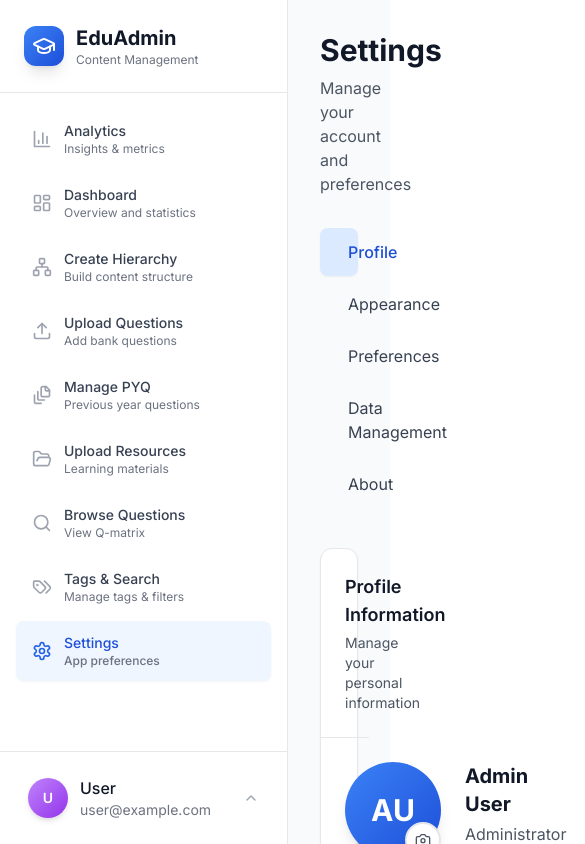
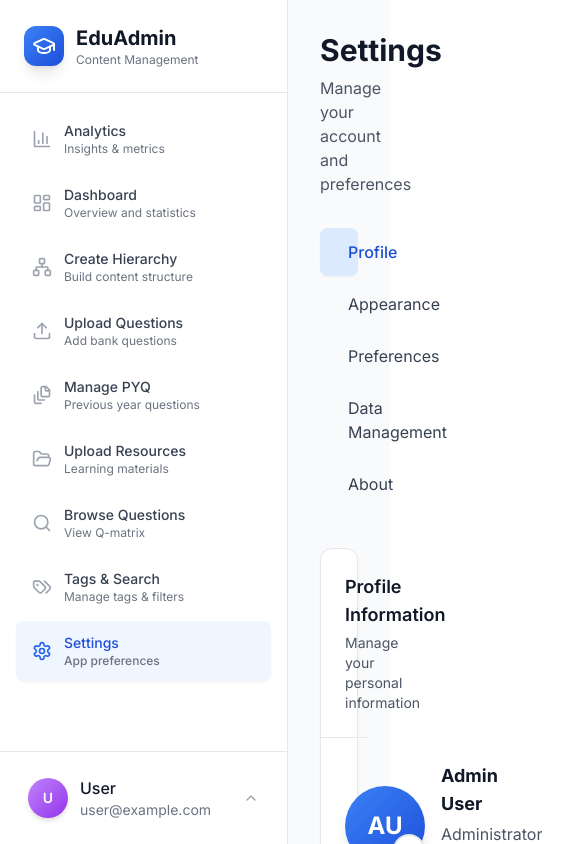
Before and after one commit to fathimafidampz-ai/admin-app, a Next.js app: page /settings in a window 390 px wide. Shown: the top 844 px of the page, 585 px wide, since content can reach past the window. Built offline with nearby package versions, Linux system fonts and the light colour scheme; no server answers.

Commit message:
responsive version

```diff
--- a/src/app/settings/page.tsx
+++ b/src/app/settings/page.tsx
@@ -41,7 +41,6 @@
       <div className="flex flex-col md:flex-row gap-6">
   {/* Sidebar */}
   <div className="w-full md:w-64 md:flex-shrink-0">
-          {/* sticky only on md+ so it doesn’t eat space on small screens */}
     <div className="md:sticky md:top-6 space-y-1">
       {tabs.map((tab) => {
         const Icon = tab.icon;
@@ -82,6 +81,7 @@
     {activeTab === 'about' && <AboutSection />}
   </div>
 </div>
+
     </AppLayout>
   );
 }
--- a/src/components/settings/ProfileSection.tsx
+++ b/src/components/settings/ProfileSection.tsx
@@ -1,7 +1,13 @@
 'use client';
 
 import { useState } from 'react';
-import { Card, CardContent, CardHeader, CardTitle, CardDescription } from '@/components/ui/Card';
+import {
+  Card,
+  CardContent,
+  CardHeader,
+  CardTitle,
+  CardDescription,
+} from '@/components/ui/Card';
 import { Button } from '@/components/ui/Button';
 import { Input } from '@/components/ui/Input';
 import { Camera, Save } from 'lucide-react';
@@ -31,33 +37,50 @@
         <CardDescription>Manage your personal information</CardDescription>
       </CardHeader>
       <CardContent>
-        <div className="flex items-start gap-6 mb-6">
+        {/* Top section: avatar, info, edit button */}
+        <div
+          className="
+            flex flex-col gap-4 mb-6
+            md:flex-row md:items-start md:gap-6
+          "
+        >
+          {/* Avatar + basic info */}
+          <div className="flex items-center md:items-start gap-4">
             {/* Avatar */}
             <div className="relative">
-            <div className="w-24 h-24 bg-gradient-to-br from-primary-500 to-primary-700 rounded-full flex items-center justify-center shadow-lg">
-              <span className="text-white font-bold text-3xl">
-                {profile.name.split(' ').map(n => n[0]).join('')}
+              <div className="w-20 h-20 md:w-24 md:h-24 bg-gradient-to-br from-primary-500 to-primary-700 rounded-full flex items-center justify-center shadow-lg">
+                <span className="text-white font-bold text-2xl md:text-3xl">
+                  {profile.name
+                    .split(' ')
+                    .map((n) => n[0])
+                    .join('')}
                 </span>
               </div>
-            <button className="absolute bottom-0 right-0 p-2 bg-white rounded-full shadow-lg border-2 border-gray-200 hover:bg-gray-50 transition-colors">
+              <button className="absolute bottom-0 right-0 p-1.5 md:p-2 bg-white rounded-full shadow-lg border-2 border-gray-200 hover:bg-gray-50 transition-colors">
                 <Camera className="w-4 h-4 text-gray-600" />
               </button>
             </div>
 
             {/* Info */}
-          <div className="flex-1">
-            <h3 className="text-xl font-bold text-gray-900 mb-1">{profile.name}</h3>
-            <p className="text-gray-600 mb-2">{profile.role}</p>
+            <div>
+              <h3 className="text-lg md:text-xl font-bold text-gray-900 mb-1">
+                {profile.name}
+              </h3>
+              <p className="text-gray-600 mb-1 md:mb-2">{profile.role}</p>
               <p className="text-sm text-gray-500">{profile.organization}</p>
+            </div>
           </div>
 
           {/* Edit Button */}
+          <div className="mt-2 md:mt-0 md:ml-auto">
             <Button
               variant={isEditing ? 'outline' : 'primary'}
               onClick={() => setIsEditing(!isEditing)}
+              className="w-full md:w-auto"
             >
               {isEditing ? 'Cancel' : 'Edit Profile'}
             </Button>
+          </div>
         </div>
 
         {/* Form */}
@@ -65,7 +88,9 @@
           <Input
             label="Full Name"
             value={profile.name}
-            onChange={(e) => setProfile({ ...profile, name: e.target.value })}
+            onChange={(e) =>
+              setProfile({ ...profile, name: e.target.value })
+            }
             disabled={!isEditing}
           />
 
@@ -73,21 +98,27 @@
             label="Email Address"
             type="email"
             value={profile.email}
-            onChange={(e) => setProfile({ ...profile, email: e.target.value })}
+            onChange={(e) =>
+              setProfile({ ...profile, email: e.target.value })
+            }
             disabled={!isEditing}
           />
 
           <Input
             label="Organization"
             value={profile.organization}
-            onChange={(e) => setProfile({ ...profile, organization: e.target.value })}
+            onChange={(e) =>
+              setProfile({ ...profile, organization: e.target.value })
+            }
             disabled={!isEditing}
           />
 
           <Input
             label="Phone Number"
             value={profile.phone}
-            onChange={(e) => setProfile({ ...profile, phone: e.target.value })}
+            onChange={(e) =>
+              setProfile({ ...profile, phone: e.target.value })
+            }
             disabled={!isEditing}
           />
 
```
Lines whose indentation alone changed are shown as unchanged.
